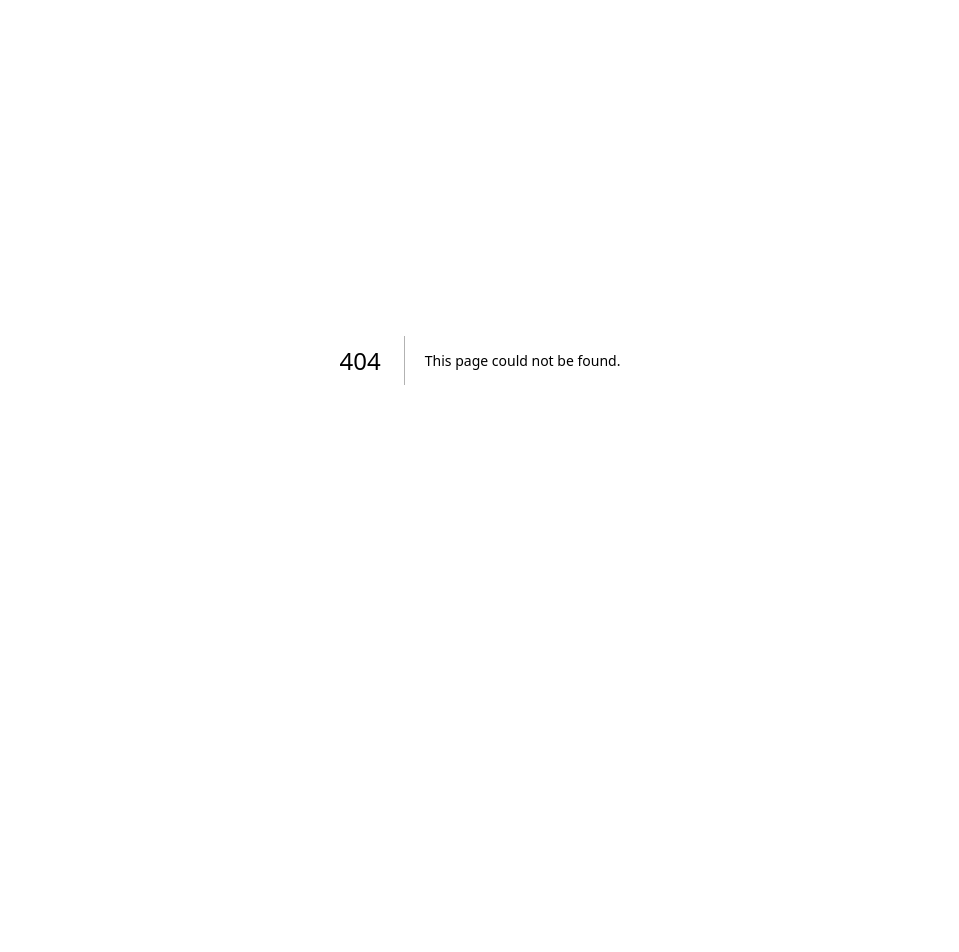
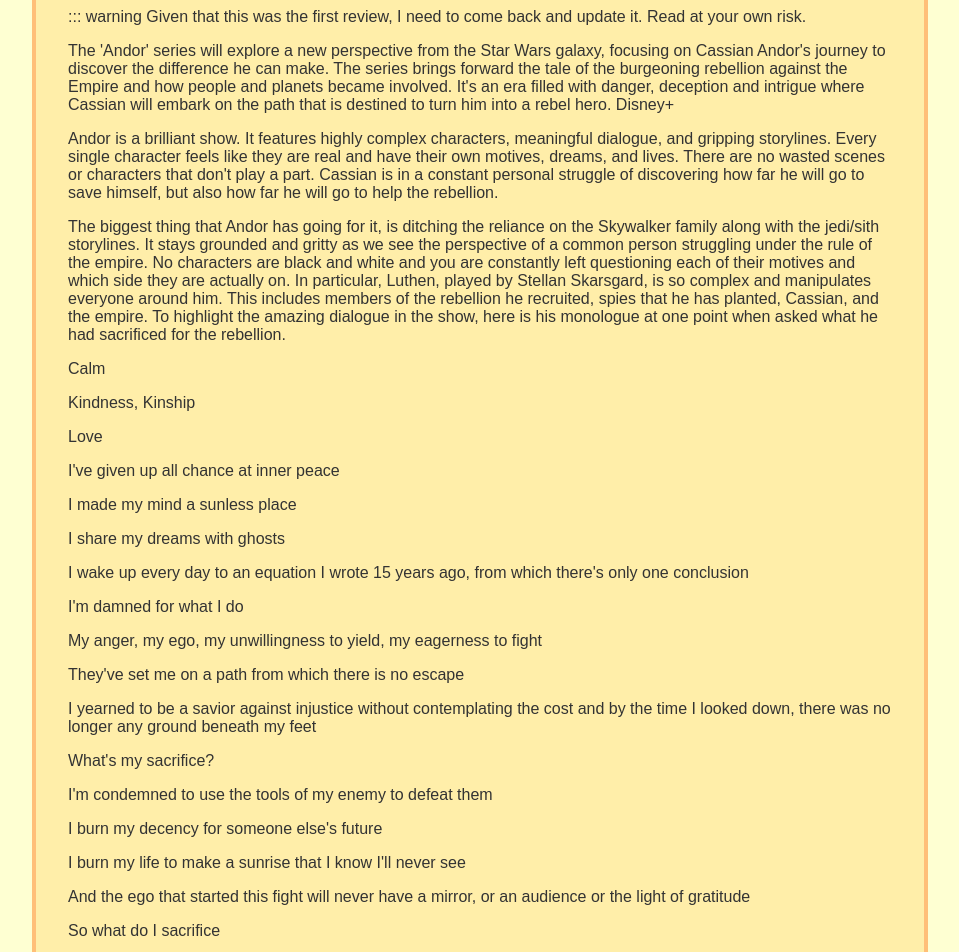
Before and after one commit to JustinPihowich/bozo-blog, a Next.js app: page /posts/entertainment/andor in a window 1280 px wide. Before the commit this address had no page. Shown: the part 40-992 px from the top of the page, without its empty margins (160-1119 px from the left). Before the commit the page ends 800 px from the top, so only its background shows below. Built offline with nearby package versions, Linux system fonts and the light colour scheme.

Commit message:
Add Andor post

```diff
--- /dev/null
+++ b/src/app/posts/entertainment/andor/page.tsx
@@ -0,0 +1,10 @@
+import Andor from '../../../../markdown/entertainment/andor.mdx';
+import PageLayout from '../../../../components/PageLayout/PageLayout'
+
+export default function Page() {
+  return (
+    <PageLayout>
+      <Andor />
+    </PageLayout>
+  );
+}
--- /dev/null
+++ b/src/markdown/entertainment/andor.mdx
@@ -0,0 +1,83 @@
+::: warning
+Given that this was the first review, I need to come back and update it. Read at your own risk.
+
+The 'Andor' series will explore a new perspective from the Star Wars galaxy, focusing on Cassian Andor's journey to discover the difference he can make. The series brings forward the tale of the burgeoning rebellion against the Empire and how people and planets became involved. It's an era filled with danger, deception and intrigue where Cassian will embark on the path that is destined to turn him into a rebel hero.
+Disney+
+
+Andor is a brilliant show. It features highly complex characters, meaningful dialogue, and gripping storylines. Every single character feels like they are real and have their own motives, dreams, and lives. There are no wasted scenes or characters that don't play a part. Cassian is in a constant personal struggle of discovering how far he will go to save himself, but also how far he will go to help the rebellion.
+
+The biggest thing that Andor has going for it, is ditching the reliance on the Skywalker family along with the jedi/sith storylines. It stays grounded and gritty as we see the perspective of a common person struggling under the rule of the empire. No characters are black and white and you are constantly left questioning each of their motives and which side they are actually on. In particular, Luthen, played by Stellan Skarsgard, is so complex and manipulates everyone around him. This includes members of the rebellion he recruited, spies that he has planted, Cassian, and the empire. To highlight the amazing dialogue in the show, here is his monologue at one point when asked what he had sacrificed for the rebellion.
+
+Calm
+
+Kindness, Kinship
+
+Love
+
+I've given up all chance at inner peace
+
+I made my mind a sunless place
+
+I share my dreams with ghosts
+
+I wake up every day to an equation I wrote 15 years ago, from which there's only one conclusion
+
+I'm damned for what I do
+
+My anger, my ego, my unwillingness to yield, my eagerness to fight
+
+They've set me on a path from which there is no escape
+
+I yearned to be a savior against injustice without contemplating the cost and by the time I looked down, there was no longer any ground beneath my feet
+
+What's my sacrifice?
+
+I'm condemned to use the tools of my enemy to defeat them
+
+I burn my decency for someone else's future
+
+I burn my life to make a sunrise that I know I'll never see
+
+And the ego that started this fight will never have a mirror, or an audience or the light of gratitude
+
+So what do I sacrifice
+
+Everything
+
+One of my favorite characters is Kino, played by Andy Serkis, who is a prisoner in the prison that Cassian ends up in. He is the floormaster and directs all the other prisoners in their work. Over the course of a couple episodes, he has amazing character development and depth.
+
+SPOILERS SECTION
+
+In this section, my aim is to really discuss the meaning behind some of cinematic choices, the intricacy of the dialogue, and some complicated plot points.
+
+To start, the biggest plot point that I had questions about after finishing the series was where did the money go? The money I am talking about is the millions of credits that Cassian and crew stole on Aldhani. The reason I would have liked this to be explained or shown is because Mon Mothma is shown to be in financial trouble and willing to do a deal with a mobster in order to get out of it when the measly 400k she needed could have been funneled to her with the stolen credits. I would have liked to see where the credits ended up, i.e. who controls the funds at the end, and what their purpose was. I assume Luthen has them as he set up the whole operation, but it is not clear what Vel did with them. This was really the only "plot hole" that I noticed and I felt like the rest of the show made decent sense logically.
+
+Moving on, Andor showcased not only beautiful shots, but also very meaningful shots with interesting parallels or subliminal meanings.
+
+There were so many moments where the dialogue in this show was so amazing that I had to highlight them. An example is near the end when Luthen and Kleya are speaking in code about acquiring a special relic/piece when they are really talking about killing Cassian. That was a very immersive inclusion as it really highlights just how careful Luthen had to be in order to stay under the Empire's radar.
+
+Another moment is when Mon Mothma is tactfully approaching Tay Kolma about helping her with financial trouble. She is shown to be constantly aware of her surroundings and feeling out Tay's position on the Empire through carefully crafted questions all while putting on a visual appearance of talking about childhood memories.
+
+I already mentioned Luthen's speech, but at risk of being repetitive, I will include another monologue. The manifesto from Nemik in the last episode as Cassian gets ready to attend the funeral is so poignant, not only for the show, but in real life as countries across the world face oppressive regimes.
+
+The Imperial need for control is so desperate because it is so unnatural
+
+Tyranny requires constant effort
+
+It breaks, it leaks
+
+Authority is brittle
+
+Oppression is the mask of fear
+
+Remember that
+
+And know this: the day will come when all these skirmishes and battles, these moments of defiance, will have flooded the banks of the Empire's authority, and then there will be one too many
+
+One single thing will break the siege
+
+Remember this
+
+Try
+
+■
```
